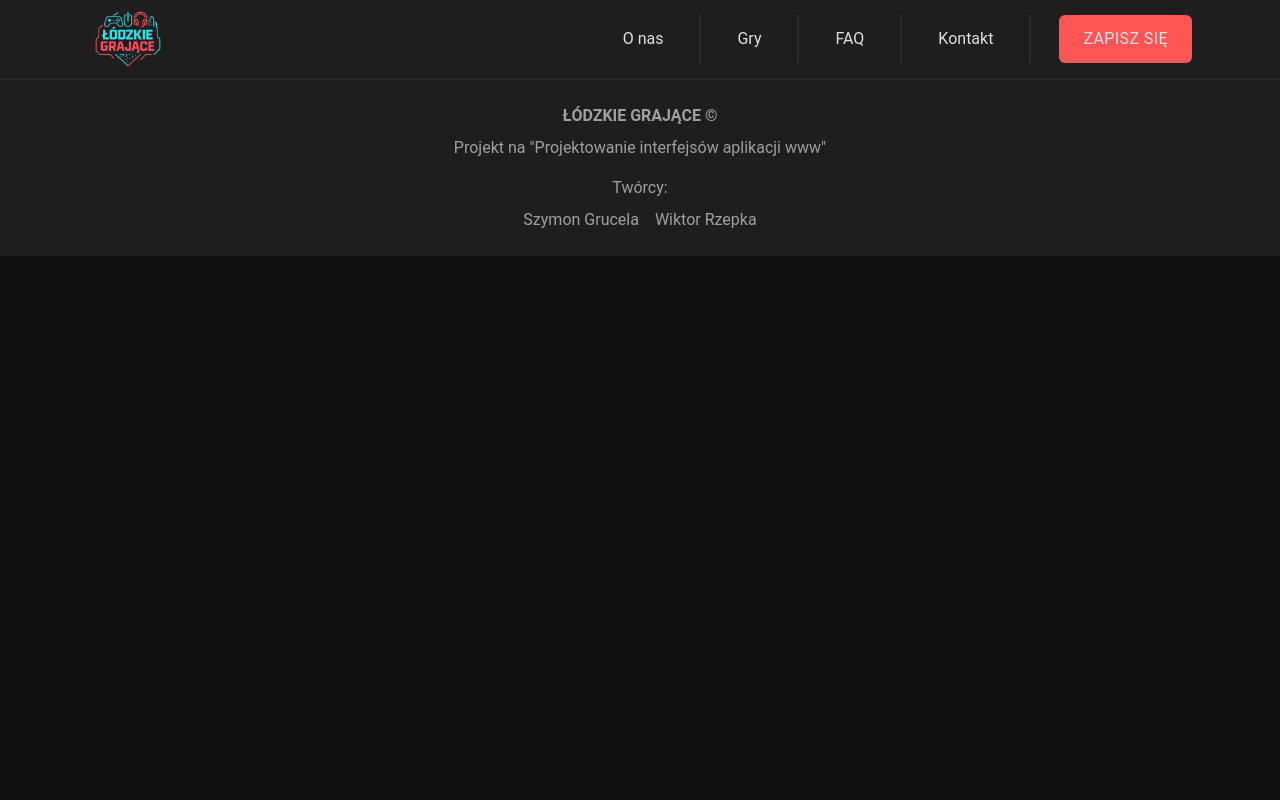
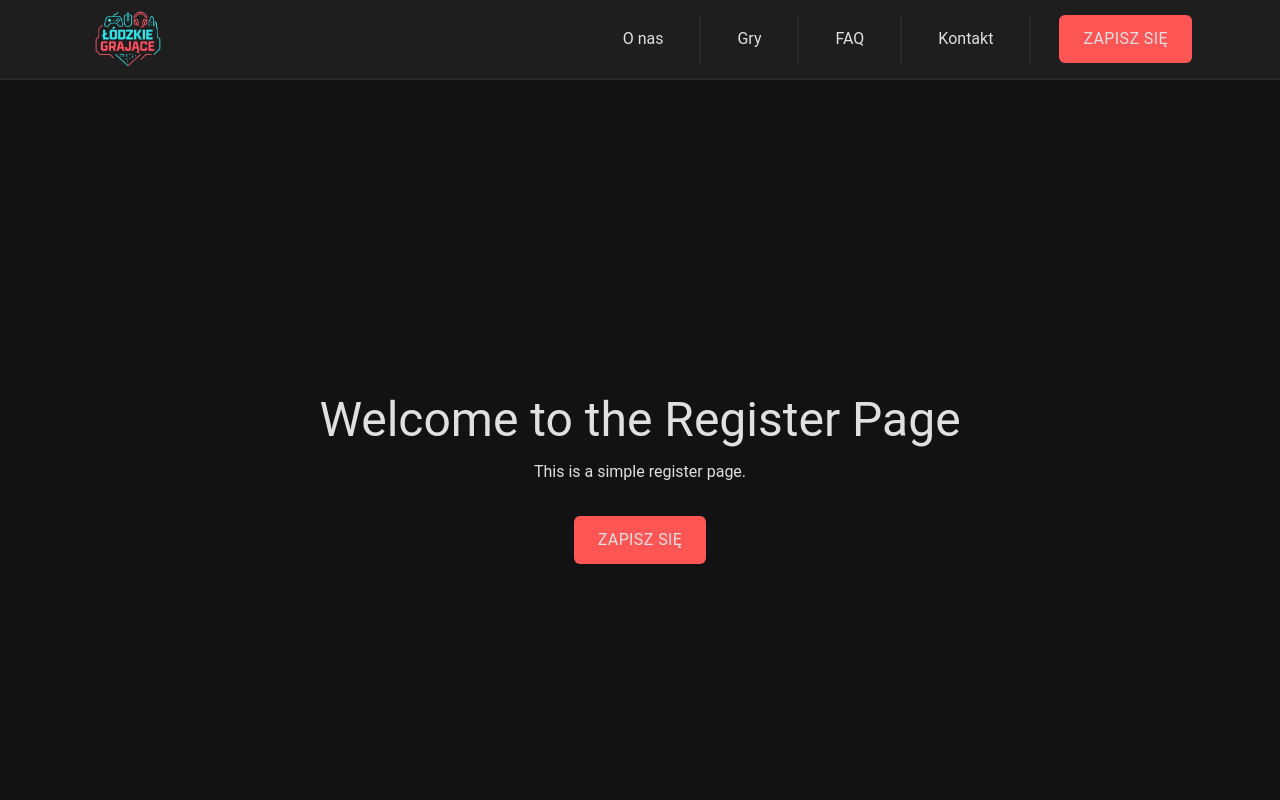
Before and after one commit to yagatho/esport-event-website, a React (Vite) app in the folder frontend/: page /register in a window 1280 px wide. Shown: the top 800 px of the page. Built offline with nearby package versions, Linux system fonts and the light colour scheme.

Commit message:
feat: Develop Frontend nav structure

```diff
--- a/frontend/package.json
+++ b/frontend/package.json
@@ -12,7 +12,8 @@
   "dependencies": {
     "@tailwindcss/vite": "^4.1.6",
     "react": "^19.0.0",
-    "react-dom": "^19.0.0"
+    "react-dom": "^19.0.0",
+    "react-router-dom": "^7.6.0"
   },
   "devDependencies": {
     "@eslint/js": "^9.22.0",
--- /dev/null
+++ b/frontend/src/components/Layout.jsx
@@ -0,0 +1,15 @@
+import React from 'react';
+import Menu from './Menu';
+import Footer from './Footer';
+
+export default function Layout({ children }) {
+    return (
+        <div className="flex flex-col min-h-screen">
+            <Menu />
+            <main className="flex-grow">
+                {children}
+            </main>
+            <Footer />
+        </div>
+    );
+}
--- a/frontend/src/components/Menu.jsx
+++ b/frontend/src/components/Menu.jsx
@@ -43,17 +43,17 @@ export default function Menu() {
     return (<nav
         className="bg-[#1E1E1E] w-full h-20 flex items-center justify-between px-6 md:px-22 border-b-2 border-b-[#2A2A2A] relative">
         <div className="flex items-center justify-between w-full">
-            <a href="#home">
+            <a href="/">
                 <img src={Logo} alt="Logo" className="h-20"/>
             </a>
 
             {/* Desktop menu */}
             <div className="hidden md:flex">
-                <a href="#home" className="px-9 py-3 text-[#E0E0E0] hover:text-[#30E9EE] hover:underline underline-offset-4 transition-all duration-200">O nas</a>
-                <a href="#home" className="px-9 py-3 border-l-2 border-[#2A2A2A] text-[#E0E0E0] hover:text-[#30E9EE] hover:underline underline-offset-4 transition-all duration-200">Gry</a>
-                <a href="#home" className="px-9 py-3 border-l-2 border-[#2A2A2A] text-[#E0E0E0] hover:text-[#30E9EE] hover:underline underline-offset-4 transition-all duration-200">FAQ</a>
-                <a href="#home" className="px-9 py-3 border-l-2 border-r-2 border-[#2A2A2A] text-[#E0E0E0] hover:text-[#30E9EE] hover:underline underline-offset-4 transition-colors duration-200">Kontakt</a>
-                <a href="#signup" className="ml-7 bg-[#FF5555] hover:bg-[#30E9EE] transition-colors duration-200 text-[#E0E0E0] py-3 px-6 rounded-md tracking-wide">ZAPISZ SIĘ</a>
+                <a href="/about" className="px-9 py-3 text-[#E0E0E0] hover:text-[#30E9EE] hover:underline underline-offset-4 transition-all duration-200">O nas</a>
+                <a href="/games" className="px-9 py-3 border-l-2 border-[#2A2A2A] text-[#E0E0E0] hover:text-[#30E9EE] hover:underline underline-offset-4 transition-all duration-200">Gry</a>
+                <a href="/faq" className="px-9 py-3 border-l-2 border-[#2A2A2A] text-[#E0E0E0] hover:text-[#30E9EE] hover:underline underline-offset-4 transition-all duration-200">FAQ</a>
+                <a href="/contact" className="px-9 py-3 border-l-2 border-r-2 border-[#2A2A2A] text-[#E0E0E0] hover:text-[#30E9EE] hover:underline underline-offset-4 transition-colors duration-200">Kontakt</a>
+                <a href="/register" className="ml-7 bg-[#FF5555] hover:bg-[#30E9EE] transition-colors duration-200 text-[#E0E0E0] py-3 px-6 rounded-md tracking-wide">ZAPISZ SIĘ</a>
             </div>
 
             {/* Hamburger */}
@@ -70,11 +70,11 @@ export default function Menu() {
 
             {/* Dropdown mobile menu */}
             {visible && (<div ref={menuRef} className={`absolute top-full left-1/2 -translate-x-1/2 mt-2 w-[95%] bg-[#232323] rounded shadow-lg flex flex-col items-center md:hidden z-50 divide-y divide-[#2A2A2A] ${isClosing ? 'animate-[slideUp_0.3s_ease-in]' : 'animate-[slideDown_0.3s_ease-out]'}`}>
-                <a href="#home" className="w-[80%] px-4 py-3 mt-2 text-[#E0E0E0] text-center" onClick={() => setOpen(false)}>O nas</a>
-                <a href="#about" className="w-[80%] px-4 py-3 text-[#E0E0E0] text-center" onClick={() => setOpen(false)}>Gry</a>
-                <a href="#services" className="w-[80%] px-4 py-3 text-[#E0E0E0] text-center" onClick={() => setOpen(false)}>FAQ</a>
-                <a href="#contact" className="w-[80%] px-4 py-3 text-[#E0E0E0] text-center" onClick={() => setOpen(false)}>Kontakt</a>
-                <a href="#signup" className="bg-[#FF5555]  text-[#E0E0E0] py-3 px-6 mb-3 mt-3 rounded-md tracking-wide" onClick={() => setOpen(false)}>ZAPISZ SIĘ</a>
+                <a href="/about" className="w-[80%] px-4 py-3 mt-2 text-[#E0E0E0] text-center" onClick={() => setOpen(false)}>O nas</a>
+                <a href="/games" className="w-[80%] px-4 py-3 text-[#E0E0E0] text-center" onClick={() => setOpen(false)}>Gry</a>
+                <a href="/faq" className="w-[80%] px-4 py-3 text-[#E0E0E0] text-center" onClick={() => setOpen(false)}>FAQ</a>
+                <a href="/contact" className="w-[80%] px-4 py-3 text-[#E0E0E0] text-center" onClick={() => setOpen(false)}>Kontakt</a>
+                <a href="/register" className="bg-[#FF5555]  text-[#E0E0E0] py-3 px-6 mb-3 mt-3 rounded-md tracking-wide" onClick={() => setOpen(false)}>ZAPISZ SIĘ</a>
             </div>)}
         </div>
     </nav>);
--- a/frontend/src/main.jsx
+++ b/frontend/src/main.jsx
@@ -1,12 +1,27 @@
 import {StrictMode} from 'react'
 import {createRoot} from 'react-dom/client'
+import {BrowserRouter, Routes, Route} from 'react-router-dom'
 import './styles/index.css'
-import Menu from './components/Menu.jsx'
-import Footer from './components/Footer.jsx'
+import Layout from './components/Layout.jsx'
+import AboutPage from './pages/AboutPage.jsx'
+import HomePage from './pages/HomePage.jsx'
+import GamesPage from './pages/GamesPage.jsx'
+import FAQPage from './pages/FAQPage.jsx'
+import ContactPage from './pages/ContactPage.jsx'
+import RegisterPage from './pages/RegisterPage.jsx'
+
 
 createRoot(document.getElementById('root')).render(
     <StrictMode>
-        <Menu/>
-        <Footer/>
+        <BrowserRouter>
+            <Routes>
+                <Route path="/" element={<Layout><HomePage/></Layout>}/>
+                <Route path="/about" element={<Layout><AboutPage/></Layout>}/>
+                <Route path="/games" element={<Layout><GamesPage/></Layout>}/>
+                <Route path="/faq" element={<Layout><FAQPage/></Layout>}/>
+                <Route path="/contact" element={<Layout><ContactPage/></Layout>}/>
+                <Route path="/register" element={<Layout><RegisterPage/></Layout>}/>
+            </Routes>
+        </BrowserRouter>
     </StrictMode>,
 )
--- /dev/null
+++ b/frontend/src/pages/AboutPage.jsx
@@ -0,0 +1,12 @@
+import React from 'react';
+
+export default function HomePage() {
+    return (
+        // TESTOWA ZAWARTOSC DO ZMIANY
+        <div className="bg-[#121212] w-full h-screen flex flex-col items-center justify-center">
+            <h1 className="text-5xl text-[#E0E0E0] mb-4">Welcome to the About Page</h1>
+            <p className="text-[#E0E0E0] mb-8">This is a simple about page.</p>
+            <a href="#signup" className="bg-[#FF5555] hover:bg-[#30E9EE] transition-colors duration-200 text-[#E0E0E0] py-3 px-6 rounded-md tracking-wide">ZAPISZ SIĘ</a>
+        </div>
+    )
+}
--- /dev/null
+++ b/frontend/src/pages/ContactPage.jsx
@@ -0,0 +1,12 @@
+import React from 'react';
+
+export default function HomePage() {
+    return (
+        // TESTOWA ZAWARTOSC DO ZMIANY
+        <div className="bg-[#121212] w-full h-screen flex flex-col items-center justify-center">
+            <h1 className="text-5xl text-[#E0E0E0] mb-4">Welcome to the Contact Page</h1>
+            <p className="text-[#E0E0E0] mb-8">This is a simple contact page.</p>
+            <a href="#signup" className="bg-[#FF5555] hover:bg-[#30E9EE] transition-colors duration-200 text-[#E0E0E0] py-3 px-6 rounded-md tracking-wide">ZAPISZ SIĘ</a>
+        </div>
+    )
+}
--- /dev/null
+++ b/frontend/src/pages/FAQPage.jsx
@@ -0,0 +1,12 @@
+import React from 'react';
+
+export default function HomePage() {
+    return (
+        // TESTOWA ZAWARTOSC DO ZMIANY
+        <div className="bg-[#121212] w-full h-screen flex flex-col items-center justify-center">
+            <h1 className="text-5xl text-[#E0E0E0] mb-4">Welcome to the FAQ Page</h1>
+            <p className="text-[#E0E0E0] mb-8">This is a simple FAQ page.</p>
+            <a href="#signup" className="bg-[#FF5555] hover:bg-[#30E9EE] transition-colors duration-200 text-[#E0E0E0] py-3 px-6 rounded-md tracking-wide">ZAPISZ SIĘ</a>
+        </div>
+    )
+}
--- /dev/null
+++ b/frontend/src/pages/GamesPage.jsx
@@ -0,0 +1,12 @@
+import React from 'react';
+
+export default function HomePage() {
+    return (
+        // TESTOWA ZAWARTOSC DO ZMIANY
+        <div className="bg-[#121212] w-full h-screen flex flex-col items-center justify-center">
+            <h1 className="text-5xl text-[#E0E0E0] mb-4">Welcome to the Games Page</h1>
+            <p className="text-[#E0E0E0] mb-8">This is a simple games page.</p>
+            <a href="#signup" className="bg-[#FF5555] hover:bg-[#30E9EE] transition-colors duration-200 text-[#E0E0E0] py-3 px-6 rounded-md tracking-wide">ZAPISZ SIĘ</a>
+        </div>
+    )
+}
--- /dev/null
+++ b/frontend/src/pages/HomePage.jsx
@@ -0,0 +1,12 @@
+import React from 'react';
+
+export default function HomePage() {
+    return (
+        // TESTOWA ZAWARTOSC DO ZMIANY
+        <div className="bg-[#121212] w-full h-screen flex flex-col items-center justify-center">
+            <h1 className="text-5xl text-[#E0E0E0] mb-4">Welcome to the Home Page</h1>
+            <p className="text-[#E0E0E0] mb-8">This is a simple home page.</p>
+            <a href="#signup" className="bg-[#FF5555] hover:bg-[#30E9EE] transition-colors duration-200 text-[#E0E0E0] py-3 px-6 rounded-md tracking-wide">ZAPISZ SIĘ</a>
+        </div>
+    )
+}
--- /dev/null
+++ b/frontend/src/pages/RegisterPage.jsx
@@ -0,0 +1,12 @@
+import React from 'react';
+
+export default function HomePage() {
+    return (
+        // TESTOWA ZAWARTOSC DO ZMIANY
+        <div className="bg-[#121212] w-full h-screen flex flex-col items-center justify-center">
+            <h1 className="text-5xl text-[#E0E0E0] mb-4">Welcome to the Register Page</h1>
+            <p className="text-[#E0E0E0] mb-8">This is a simple register page.</p>
+            <a href="#signup" className="bg-[#FF5555] hover:bg-[#30E9EE] transition-colors duration-200 text-[#E0E0E0] py-3 px-6 rounded-md tracking-wide">ZAPISZ SIĘ</a>
+        </div>
+    )
+}
```
Also changed, not shown: 1 other file (tests, documents, lock files or other folders).
